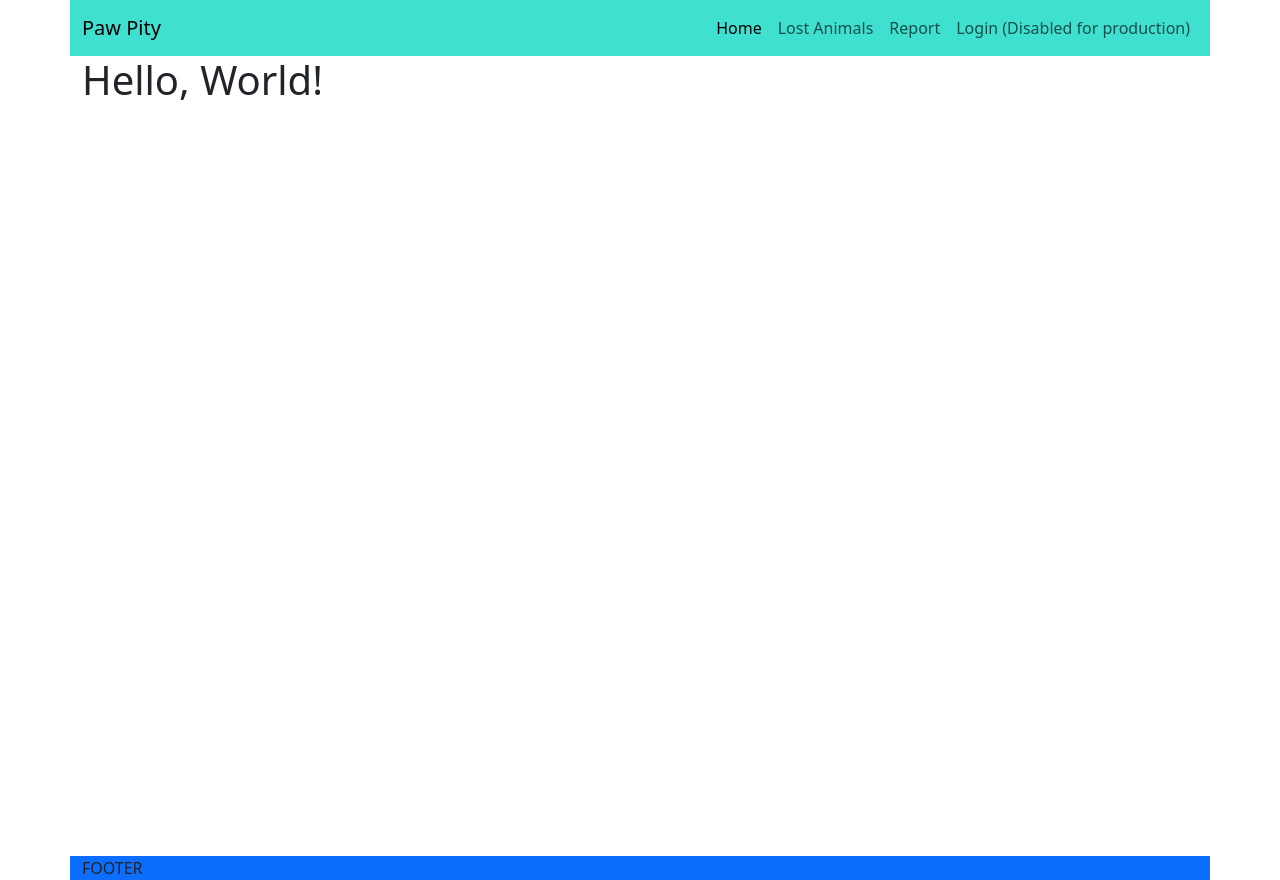
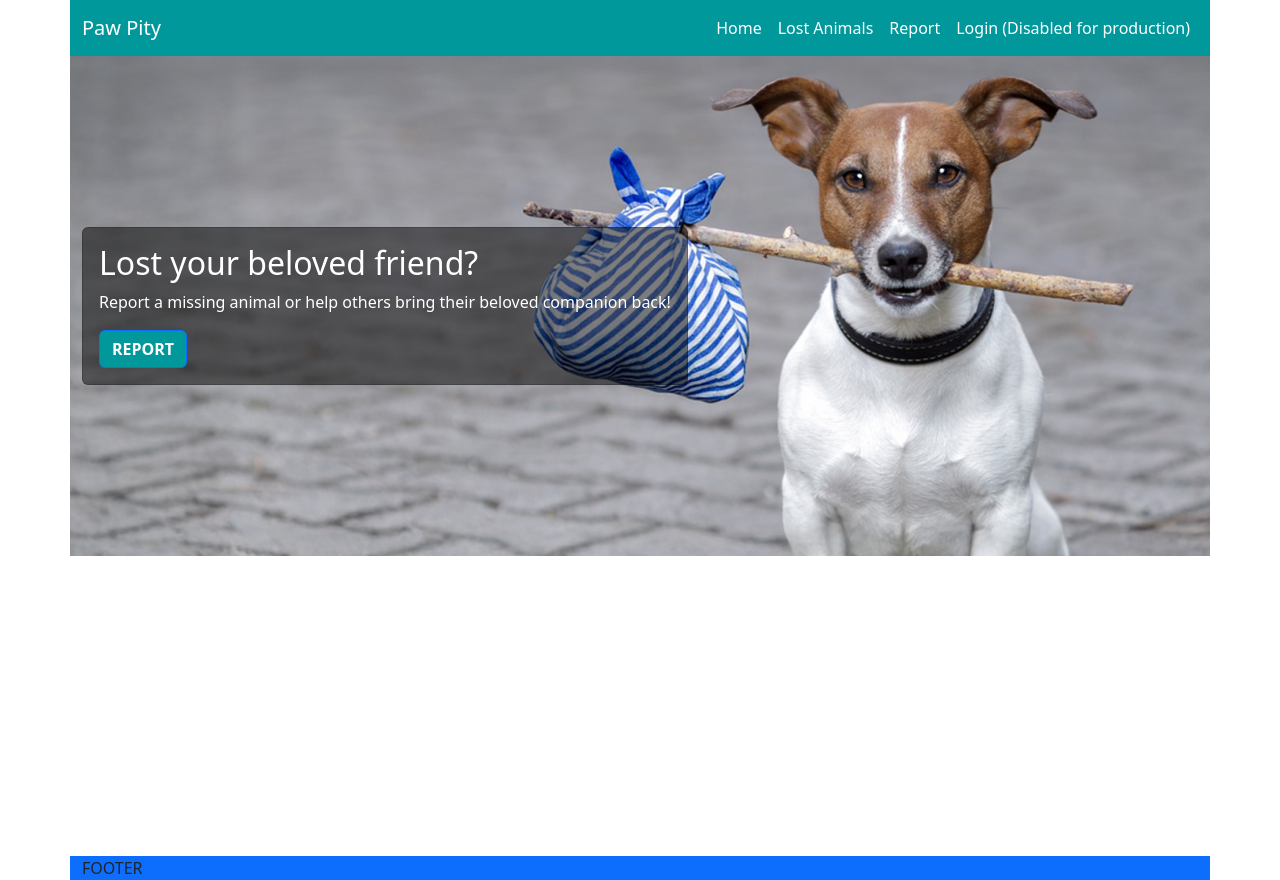
Before and after one commit to CI-Dominik/pp4-paw-pity, a Django app: page / in a window 1280 px wide. Run offline with Django 5.2, Linux system fonts and the light colour scheme; some libraries are stand-ins or nearby versions.

Commit message:
Add hero section

```diff
--- a/static/css/styles.css
+++ b/static/css/styles.css
@@ -4,6 +4,10 @@
     box-sizing: border-box;
     margin: 0;
     padding: 0;
+}
+
+:root {
+    --primary-color: #00989b;
 }
 
 main {
@@ -18,6 +22,65 @@ main {
 
 /* COLORS */
 
+/* Navigation */
+
 .navbar {
-    background-color: turquoise;
+    background-color: #00989b;
 }
+
+/* Hero Section */
+
+.hero-button {
+    background-color: var(--primary-color);
+}
+
+.hero-button:hover {
+    background-color: white;
+    color: var(--primary-color);
+}
+
+/* NAVIGATION */
+
+.nav-link:hover {
+    text-decoration: underline;
+}
+
+/* HERO SECTION */
+
+.hero-image {
+    background: url("../images/hero-image.jpg") center center/cover;
+    height: 500px;
+}
+
+.hero-card {
+    display: block;
+    background-color: rgba(0, 0, 0, 0.5);
+    color: white;
+}
+
+/* MEDIA QUERIES */
+
+/* Hero Image */
+
+@media(width < 768px) {
+    .hero-image {
+        height: 300px;
+    }
+
+    .hero-card {
+        margin-left: 0px;
+    }
+}
+
+@media(width < 400px) {
+    .hero-image {
+        height: 150px;
+    }
+    .hero-card h2, .hero-card {
+        font-size: 0.5rem;
+    }
+    .hero-button {
+        width: 150px;
+        font-size: 0.5rem;
+    }
+}
--- a/templates/base.html
+++ b/templates/base.html
@@ -19,13 +19,13 @@
 
 <!-- BODY START -->
 
-<body class="container">
+<body class="container-lg">
 
     <!-- NAVIGATION START -->
     <div class="row">
         <nav class="navbar navbar-expand-lg d-flex justify-content-end">
             <div class="container-fluid">
-                <a class="navbar-brand" href="#">Paw Pity</a>
+                <a class="navbar-brand text-white" href="#">Paw Pity</a>
                 <!-- Hamburger Menu Button -->
                 <button class="navbar-toggler" type="button" data-bs-toggle="collapse"
                     data-bs-target="#navbarTogglerDemo02" aria-controls="navbarTogglerDemo02" aria-expanded="false"
@@ -36,16 +36,16 @@
                 <div class="collapse navbar-collapse" id="navbarTogglerDemo02">
                     <ul class="navbar-nav ms-auto mb-2 mb-lg-0">
                         <li class="nav-item">
-                            <a class="nav-link active" aria-current="page" href="{% url 'home' %}">Home</a>
+                            <a class="nav-link text-white" aria-current="page" href="{% url 'home' %}">Home</a>
                         </li>
                         <li class="nav-item">
-                            <a class="nav-link" href="#">Lost Animals</a>
+                            <a class="nav-link text-white" href="#">Lost Animals</a>
                         </li>
                         <li class="nav-item">
-                            <a class="nav-link" href="#">Report</a>
+                            <a class="nav-link text-white" href="#">Report</a>
                         </li>
                         <li class="nav-item">
-                            <a class="nav-link" aria-disabled="true">Login (Disabled for production)</a>
+                            <a class="nav-link text-white" aria-disabled="true">Login (Disabled for production)</a>
                         </li>
                     </ul>
                 </div>
--- a/templates/main/index.html
+++ b/templates/main/index.html
@@ -3,6 +3,18 @@
 
 {% block content %}
 
-<h1>Hello, World!</h1>
+<div class="row">
+
+    <div class="col col-12 hero-image d-flex align-items-center">
+        <div class="card hero-card">
+            <div class="card-body">
+              <h2>Lost your beloved friend?</h2>
+              <p>Report a missing animal or help others bring their beloved companion back!</p>
+              <button type="button" class="btn btn-primary hero-button fw-bold">REPORT</button>
+            </div>
+          </div>
+    </div>
+
+</div>
 
 {% endblock content %}
```
Also changed, not shown: static/images/hero-image.jpg (added).
